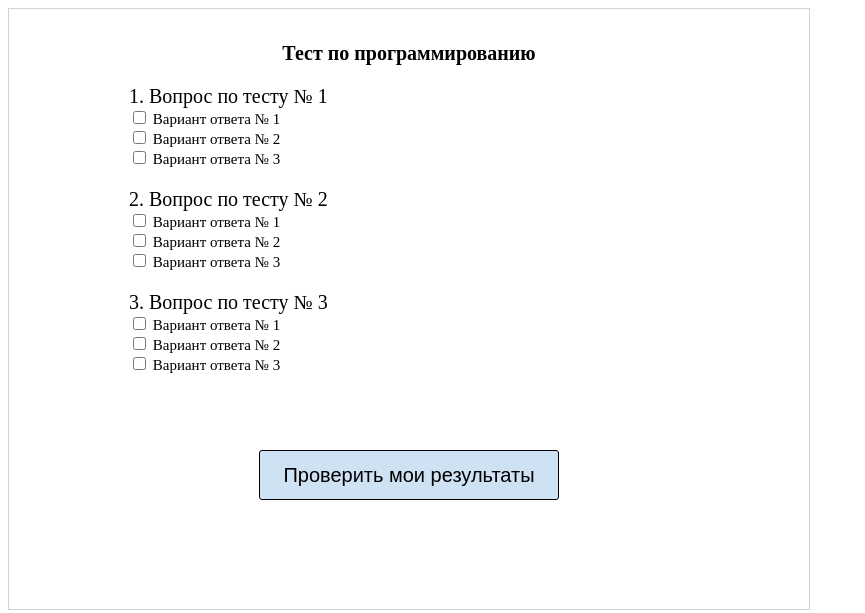
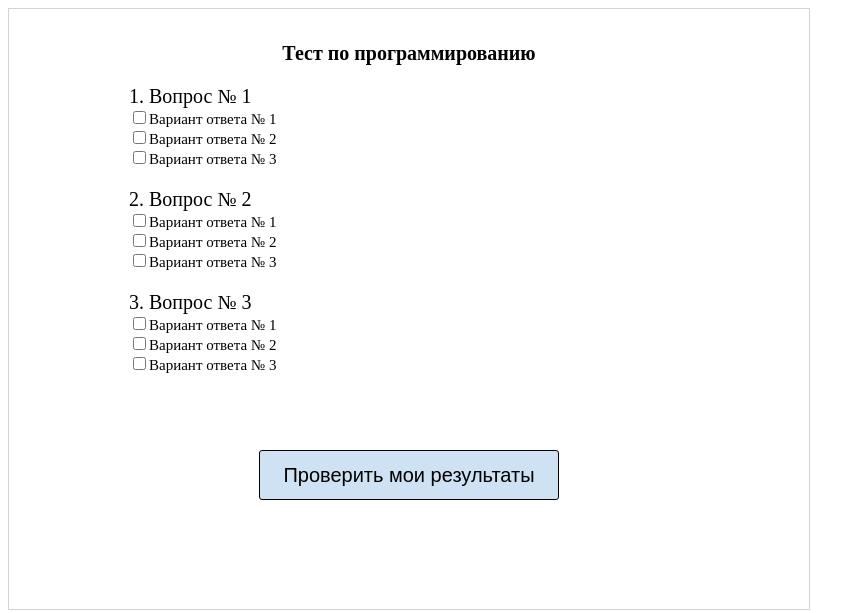
Before and after one commit to LaBay/js.hm-4, a plain HTML site: page index.html in a window 1280 px wide. Shown: the whole page, without its empty margins (0-865 px from the left). Drawn offline with Linux system fonts and the light colour scheme.

Commit message:
files changed

```diff
--- a/css/style.css
+++ b/css/style.css
@@ -1,10 +1,14 @@
-div{
+form{
 	font-size: 20px;
 	width: 800px;
 	height: 600px;
 	background-color: *#ffffff;
 	border: 1px solid lightgray;
+}
 
+ul{
+	list-style-type: none;
+	margin-left: 80px;
 }
 
 label{
@@ -15,14 +19,9 @@ h1{
 	text-align: center;
 	padding-top: 20px;
 	font-size: 20px;
-
 }
 
-ul{
-	margin-left: 80px;
-}
-
-button{
+.submitButton{
 	width: 300px;
 	height: 50px;
 	text-align: center;
--- a/index.html
+++ b/index.html
@@ -3,11 +3,10 @@
 <head>
 	<title>Тест</title>
 	<meta charset="UTF-8">
+	<link rel="stylesheet" type="text/css" href="css/style.css">
 	<script type="text/javascript" defer src="js/script.js"></script>
-	<link rel="stylesheet" type="text/css" href="css/style.css">
 </head>
 <body>
 
 </body>
-
 </html>
--- a/js/script.js
+++ b/js/script.js
@@ -1,21 +1,74 @@
-var test = document.createElement('div');
-document.body.appendChild(test);
-test.innerHTML= '<h1>Тест по программированию</h1>';
+
+// СОЗДАЕТСЯ УСЛОВНАЯ БАЗА ВОПРОСОВ И ВАРИАНТОВ ОТВЕТОВ (двумерный массив)
+
+var QBase = [];
+
+QBase.length=3;
+
+	for (var i=0; i<QBase.length; i++ ){
+		QBase[i]=[];
+		QBase[i].length=4;
+		QBase[i][0] = 'Вопрос № ' + (i+1);
+			for (var k=1; k<QBase[i].length; k++){
+				QBase[i][k] = 'Вариант ответа № ' + k;
+			}
+	}
 
 
-for (var i = 1; i < 4; i++) {
-	var testQuestion = document.createElement('ul');
-	test.appendChild(testQuestion);
-	testQuestion.innerHTML = i + '. Вопрос по тесту № ' + i;
 
-		for (var j = 1; j < 4; j++) {
-			var testAnswer = document.createElement('label');//создаем лейбл
-			testAnswer.innerHTML = ' <input type="checkbox"> Вариант ответа № ' + j;//добавляем текст в лейбл
-			testQuestion.appendChild(testAnswer); //добавляем лейбл в уль
-			}
+// ОБЪЕКТ С МЕТОДАМИ ДЛЯ ПОСТРОЕНИЯ ТЕСТА
+
+
+var test = {
+
+	ancestor:document.body,
+	wrapper:'',
+	header:'',
+	question:'',
+	submit:'',
+
+
+
+
+	CreateWrapper:function(){
+		this.wrapper=document.createElement('form');
+		this.wrapper.classList.add('wrapper');
+		this.ancestor.appendChild(this.wrapper);
+	},
+
+	CreateHeader:function(){
+		this.header=document.createElement('h1');
+		this.header.classList.add('header');
+		this.header.innerHTML = 'Тест по программированию';
+		this.wrapper.appendChild(this.header);
+	},
+
+	CreateQuestionBlock:function(){
+			for (var i = 0; i<QBase.length; i++){
+				this.question=document.createElement('ul');
+				this.question.classList.add('questionBlock');
+				this.question.innerHTML = (i+1) + '. ' + QBase[i][0];
+				this.wrapper.appendChild(this.question);
+					for (k=1; k<QBase[i].length; k++){
+						this.answersVariants=document.createElement('li');
+						this.answer=document.createElement('label');
+						this.answer.innerHTML = '<input type="checkbox" name="answerVariant#' + (i + 1) + '.' + k + '">' + QBase[i][k] ;
+						this.answersVariants.appendChild(this.answer);
+						this.question.appendChild(this.answersVariants);
+					}
+				}
+	},
+
+	CreateSubmitButton:function(){
+		this.submit=document.createElement('p');
+		this.submit.innerHTML = '<input class="submitButton" type="submit" value="Проверить мои результаты">';
+		this.wrapper.appendChild(this.submit);
+	}
+
+
 }
 
-
-var button = document.createElement('button');
-button.innerHTML = 'Проверить мои результаты';
-test.appendChild(button);
+test.CreateWrapper();
+test.CreateHeader();
+test.CreateQuestionBlock();
+test.CreateSubmitButton();
```
